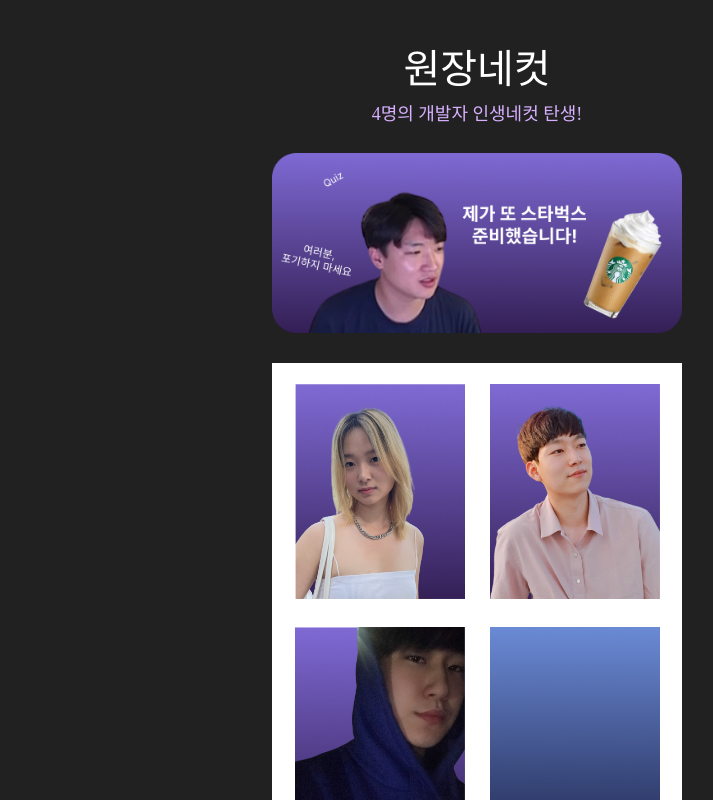
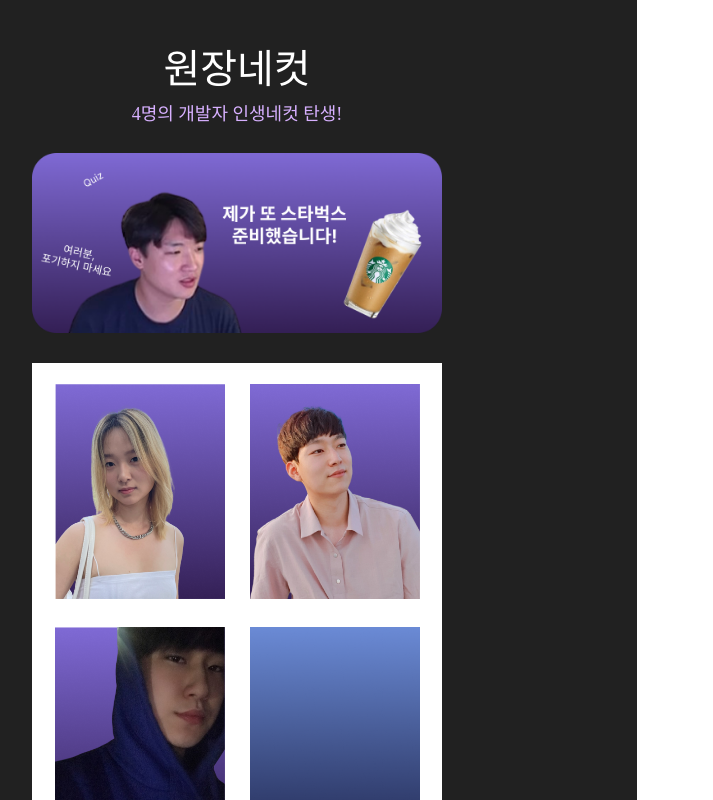
Before and after one commit to volant97/WonjangFourCut, a React (Create React App) app: page / in a window 1280 px wide. Shown: the whole page, without its empty margins (163-876 px from the left). Built offline with nearby package versions, Linux system fonts and the light colour scheme.

Commit message:
[FIX] 좌우 스크롤 제거

```diff
--- a/src/pages/Home.jsx
+++ b/src/pages/Home.jsx
@@ -26,6 +26,8 @@ const StOuterFrame = styled.div`
   align-items: start;
   text-align: center;
   background-color: #212121;
+  width: 100dvh;
+  height: 100dvh;
   ::-webkit-scrollbar {
     display: none;
   }
```
